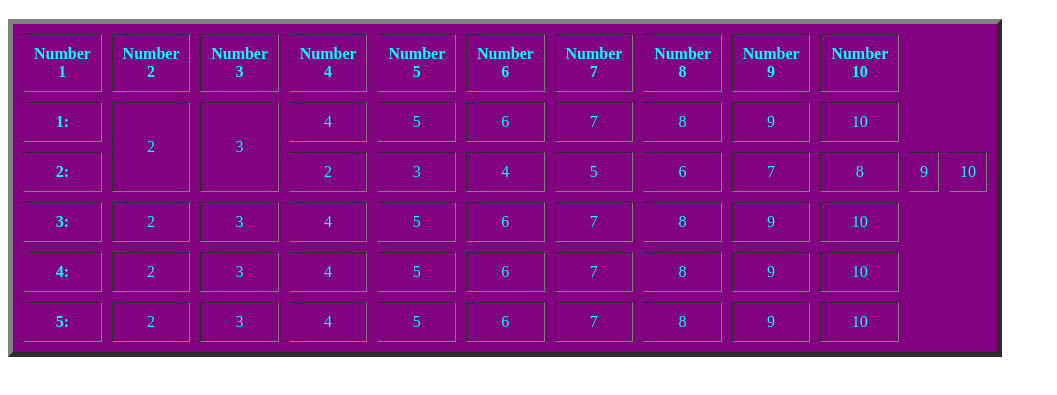
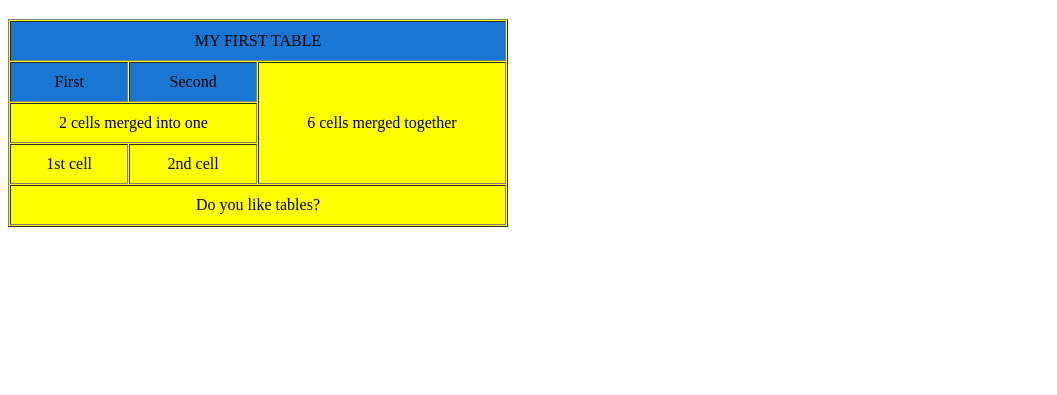
Before and after one commit to faberlissss/Table_site, a plain HTML site: page index.html in a window 1280 px wide. Shown: the part 61-456 px from the top of the page, without its empty margins (0-1057 px from the left). Drawn offline with Linux system fonts and the light colour scheme.

Commit message:
add table data

```diff
--- a/index.html
+++ b/index.html
@@ -7,84 +7,30 @@
     <style>
         table {
             text-align: center;
-            color: aqua;
+            color:black;
         }
     </style>
 </head>
 <body>
     <h1>Get started with table lesson</h1>
-    <table width="500" cellpadding="10" cellspacing="10" border="5px" bgcolor="purple">
+    <table width="500" cellpadding="10" cellspacing="1" border="1px" bgcolor="yellow" >
         <tr>
-            <th scope="col">Number 1</th>
-            <th scope="col">Number 2</th>
-            <th scope="col">Number 3</th>
-            <th scope="col">Number 4</th>
-            <th scope="col">Number 5</th>
-            <th scope="col">Number 6</th>
-            <th scope="col">Number 7</th>
-            <th scope="col">Number 8</th>
-            <th scope="col">Number 9</th>
-            <th scope="col">Number 10</th>
+            <td bgcolor="#1976D2" scope="col" colspan="10">MY FIRST TABLE</td>
         </tr>
-       <tr>
-        <th scope="row">1: </td>
-        <td colspan="1" rowspan="2">2</td>
-        <td rowspan="2">3</td>
-        <td>4</td>
-        <td>5</td>
-        <td>6</td>
-        <td>7</td>
-        <td>8</td>
-        <td>9</td>
-        <td>10</td>
+        <tr>
+            <td bgcolor="#1976D2" scope="col">First</td>
+            <td bgcolor="#1976D2" scope="col">Second</td>
+            <td scope="row" rowspan="3"> 6 cells merged together</td>
        </tr>
        <tr>
-        <th scope="row">2: </td>
-        <td>2</td>
-        <td>3</td>
-        <td>4</td>
-        <td>5</td>
-        <td>6</td>
-        <td>7</td>
-        <td>8</td>
-        <td>9</td>
-        <td>10</td>
+         <td scope="col" colspan="2">2 cells merged into one</td>
        </tr>
        <tr>
-        <th scope="row">3: </td>
-        <td>2</td>
-        <td>3</td>
-        <td>4</td>
-        <td>5</td>
-        <td>6</td>
-        <td>7</td>
-        <td>8</td>
-        <td>9</td>
-        <td>10</td>
+         <td scope="col">1st cell</td>
+         <td scope="col">2nd cell</td>
        </tr>
        <tr>
-        <th scope="row">4: </td>
-        <td>2</td>
-        <td>3</td>
-        <td>4</td>
-        <td>5</td>
-        <td>6</td>
-        <td>7</td>
-        <td>8</td>
-        <td>9</td>
-        <td>10</td>
-       </tr>
-       <tr>
-        <th scope="row">5: </td>
-        <td>2</td>
-        <td>3</td>
-        <td>4</td>
-        <td>5</td>
-        <td>6</td>
-        <td>7</td>
-        <td>8</td>
-        <td>9</td>
-        <td>10</td>
+         <td  scope="col" colspan="10">Do you like tables?</td>
        </tr>
     </table>
 </body>
```
